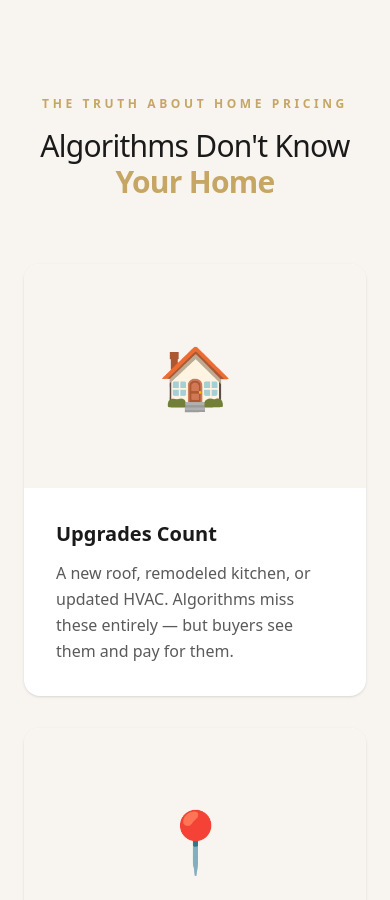
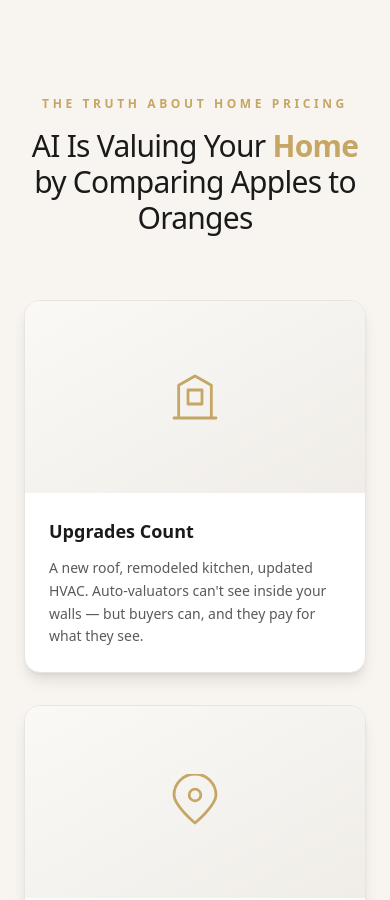
Before and after one commit to Matt2Build/home-market-prep, a Next.js app: page / in a window 390 px wide. Shown: the part 1100-2000 px from the top of the page. Built offline with nearby package versions, Linux system fonts and the light colour scheme.

Commit message:
fix: lazy-import resend to avoid build-time crash; re-deploy

```diff
--- a/package.json
+++ b/package.json
@@ -9,9 +9,11 @@
     "lint": "eslint"
   },
   "dependencies": {
+    "email-validator": "^2.0.4",
     "next": "16.2.10",
     "react": "19.2.4",
-    "react-dom": "19.2.4"
+    "react-dom": "19.2.4",
+    "resend": "^6.17.1"
   },
   "devDependencies": {
     "@tailwindcss/postcss": "^4",
--- a/src/app/page.tsx
+++ b/src/app/page.tsx
@@ -6,8 +6,9 @@ export default function Home() {
       {/* Navigation */}
       <nav className="fixed top-0 left-0 right-0 z-50 backdrop-blur-md bg-black/30">
         <div className="mx-auto max-w-7xl px-6 py-5 flex items-center justify-between">
-          <div className="text-xl font-bold tracking-[0.2em] uppercase text-white">
-            HomeMarket<span className="text-[#C6A664]">Prep</span>
+          <div className="text-xl font-bold tracking-[0.2em] uppercase">
+            <span className="text-[#C6A664]">Home</span>
+            <span className="text-white">Market</span>Prep
           </div>
           <a
             href="#cma"
@@ -20,12 +21,12 @@ export default function Home() {
 
       {/* ============ HERO ============ */}
       <section className="relative h-screen min-h-[700px] flex items-center justify-center overflow-hidden">
-        {/* Background — CSS gradient fallback + image */}
+        {/* Background — premium luxury home photo */}
         <div
           className="absolute inset-0"
           style={{
             background:
-              "linear-gradient(180deg, rgba(0,0,0,0.55) 0%, rgba(0,0,0,0.4) 50%, rgba(0,0,0,0.7) 100%), url(https://images.unsplash.com/photo-1600585154340-be6161a56a0c?auto=format&fit=crop&w=1920&q=80) center/cover no-repeat",
+              "linear-gradient(180deg, rgba(0,0,0,0.55) 0%, rgba(0,0,0,0.4) 50%, rgba(0,0,0,0.7) 100%), url(https://images.unsplash.com/photo-1512917774080-9991f1c4c750?auto=format&fit=crop&w=1920&q=80) center/cover no-repeat",
           }}
         />
 
@@ -35,16 +36,17 @@ export default function Home() {
             Sell with Confidence
           </p>
           <h1 className="text-4xl sm:text-5xl md:text-7xl font-light text-white leading-[1.15] tracking-tight">
-            Your Home Is Worth
+            Don&apos;t Trust an
             <br />
             <span className="font-semibold text-[#C6A664]">
-              More Than You Think
+              Algorithm With Your Price
             </span>
           </h1>
           <p className="mt-8 text-lg sm:text-xl text-white/80 max-w-2xl mx-auto leading-relaxed font-light">
-            Automated estimates don&apos;t see your upgrades, your location, or
-            today&apos;s buyer demand. Get a hand-built Comparative Market
-            Analysis from a local real estate expert.
+            Zillow, Redfin, and other auto-valuators compare your single-family
+            to condos, townhomes, and comps from months ago. Get a hand-built
+            Comparative Market Analysis from a local real estate expert who
+            actually knows your neighborhood.
           </p>
           <div className="mt-10 flex flex-col gap-4 sm:flex-row justify-center">
             <a
@@ -101,39 +103,131 @@ export default function Home() {
             The Truth About Home Pricing
           </p>
           <h2 className="text-3xl sm:text-4xl md:text-5xl font-light tracking-tight leading-[1.2]">
-            Algorithms Don&apos;t Know{" "}
-            <span className="font-semibold text-[#C6A664]">Your Home</span>
+            AI Is Valuing Your{" "}
+            <span className="font-semibold text-[#C6A664]">Home</span> by
+            Comparing Apples to Oranges
           </h2>
         </div>
 
-        <div className="grid gap-8 md:grid-cols-3">
+        <div className="grid gap-8 md:grid-cols-4">
           {[
             {
-              emoji: "🏠",
+              icon: "building" as const,
               title: "Upgrades Count",
-              desc: "A new roof, remodeled kitchen, or updated HVAC. Algorithms miss these entirely — but buyers see them and pay for them.",
+              desc: "A new roof, remodeled kitchen, updated HVAC. Auto-valuators can't see inside your walls — but buyers can, and they pay for what they see.",
             },
             {
-              emoji: "📍",
+              icon: "map-pin" as const,
               title: "Micro-Market Knowledge",
-              desc: "Cul-de-sac premium, school boundaries, traffic patterns. Your address tells a story that data can't read.",
+              desc: "Cul-de-sac premium, noisy street discount, school boundary shifts. Your exact block tells a story no algorithm has enough resolution to read.",
             },
             {
-              emoji: "📈",
+              icon: "trending-up" as const,
               title: "Current Buyer Demand",
-              desc: "What's actually selling right now — not what closed 3 months ago. Active buyer interest changes everything.",
+              desc: "What's actively going under contract right now — not what closed 90 days ago in a different market. Real-time demand changes everything.",
+            },
+            {
+              icon: "apple-orange" as const,
+              title: "Wrong-Comp Problem",
+              desc: "Your auto-estimate just compared your 4-bed single-family to a 2-bed condo across the highway. Apples to oranges, adjusted by a formula nobody can see.",
             },
           ].map((item) => (
             <div
               key={item.title}
-              className="bg-white rounded-2xl overflow-hidden shadow-sm hover:shadow-xl transition-all duration-500"
+              className="group bg-white rounded-2xl overflow-hidden shadow-lg hover:shadow-2xl transition-all duration-500 border border-[#E8E4DF] hover:border-[#C6A664]/30"
             >
-              <div className="h-56 bg-[#F8F5F0] flex items-center justify-center text-6xl">
-                {item.emoji}
+              <div className="h-48 bg-gradient-to-br from-[#FAF9F6] to-[#F0EDE8] flex items-center justify-center group-hover:scale-105 transition-transform duration-700">
+                {item.icon === "building" && (
+                  <div className="relative">
+                    <div className="absolute -inset-4 bg-[#C6A664]/8 rounded-full blur-xl opacity-0 group-hover:opacity-100 transition-opacity duration-700" />
+                    <svg
+                      className="relative w-14 h-14 text-[#C6A664]"
+                      fill="none"
+                      viewBox="0 0 24 24"
+                      stroke="currentColor"
+                      strokeWidth={1.2}
+                    >
+                      <path
+                        strokeLinecap="round"
+                        strokeLinejoin="round"
+                        d="M3 21h18M5 21V7l7-4 7 4v14M9 9h6v6H9z"
+                      />
+                    </svg>
+                  </div>
+                )}
+                {item.icon === "map-pin" && (
+                  <div className="relative">
+                    <div className="absolute -inset-4 bg-[#C6A664]/8 rounded-full blur-xl opacity-0 group-hover:opacity-100 transition-opacity duration-700" />
+                    <svg
+                      className="relative w-14 h-14 text-[#C6A664]"
+                      fill="none"
+                      viewBox="0 0 24 24"
+                      stroke="currentColor"
+                      strokeWidth={1.2}
+                    >
+                      <path
+                        strokeLinecap="round"
+                        strokeLinejoin="round"
+                        d="M12 21C12 21 3 13.5 3 9a9 9 0 1118 0c0 4.5-9 12-9 12z"
+                      />
+                      <circle cx="12" cy="9" r="2.5" />
+                    </svg>
+                  </div>
+                )}
+                {item.icon === "trending-up" && (
+                  <div className="relative">
+                    <div className="absolute -inset-4 bg-[#C6A664]/8 rounded-full blur-xl opacity-0 group-hover:opacity-100 transition-opacity duration-700" />
+                    <svg
+                      className="relative w-14 h-14 text-[#C6A664]"
+                      fill="none"
+                      viewBox="0 0 24 24"
+                      stroke="currentColor"
+                      strokeWidth={1.2}
+                    >
+                      <path
+                        strokeLinecap="round"
+                        strokeLinejoin="round"
+                        d="M22 7l-8.5 8.5L11 13l-6.5 7H22"
+                      />
+                      <path
+                        strokeLinecap="round"
+                        strokeLinejoin="round"
+                        d="M16 7h6v6"
+                      />
+                    </svg>
+                  </div>
+                )}
+                {item.icon === "apple-orange" && (
+                  <div className="relative">
+                    <div className="absolute -inset-4 bg-[#C6A664]/8 rounded-full blur-xl opacity-0 group-hover:opacity-100 transition-opacity duration-700" />
+                    <svg
+                      className="relative w-14 h-14 text-[#C6A664]"
+                      fill="none"
+                      viewBox="0 0 24 24"
+                      stroke="currentColor"
+                      strokeWidth={1.2}
+                    >
+                      <path
+                        strokeLinecap="round"
+                        strokeLinejoin="round"
+                        d="M4 10c2-4 6-4 8 0m0 0c2-4 6-4 8 0"
+                      />
+                      <path
+                        strokeLinecap="round"
+                        strokeLinejoin="round"
+                        d="M6 14v1a4 4 0 004 4h2a4 4 0 004-4v-1M16 14c3 2 5 5 5 9H11c0-4 2-7 5-9z"
+                      />
+                    </svg>
+                  </div>
+                )}
               </div>
-              <div className="p-8">
-                <h3 className="text-xl font-semibold mb-3">{item.title}</h3>
-                <p className="text-[#5A5A5A] leading-relaxed">{item.desc}</p>
+              <div className="p-6">
+                <h3 className="text-lg font-semibold mb-3 group-hover:text-[#C6A664] transition-colors">
+                  {item.title}
+                </h3>
+                <p className="text-[#5A5A5A] leading-relaxed text-sm">
+                  {item.desc}
+                </p>
               </div>
             </div>
           ))}
@@ -157,7 +251,7 @@ export default function Home() {
           <h2 className="text-3xl sm:text-4xl font-light leading-tight">
             Tell Us About Your Property.
             <br />
-            <span className="font-semibold">We'll Do the Research.</span>
+            <span className="font-semibold">We&apos;ll Do the Research.</span>
           </h2>
           <div className="mt-10 grid grid-cols-3 gap-8 text-white/80 max-w-lg mx-auto">
             {[
@@ -202,7 +296,7 @@ export default function Home() {
               <div className="mt-8 space-y-4">
                 {[
                   "Hand-built, not auto-generated",
-                  "Delivered within 24 hours",
+                  "ASAP delivery",
                   "No strings attached",
                   "Local market expertise",
                 ].map((item) => (
@@ -259,17 +353,39 @@ export default function Home() {
               <div className="h-8 bg-green-600" />
               <div className="p-8">
                 <h3 className="text-xl font-semibold text-green-700 flex items-center gap-2 mb-6">
-                  <svg className="w-6 h-6" fill="none" viewBox="0 0 24 24" stroke="currentColor" strokeWidth={2}>
-                    <path strokeLinecap="round" strokeLinejoin="round" d="M9 12l2 2 4-4m6 2a9 9 0 11-18 0 9 9 0 0118 0z" />
+                  <svg
+                    className="w-6 h-6"
+                    fill="none"
+                    viewBox="0 0 24 24"
+                    stroke="currentColor"
+                    strokeWidth={2}
+                  >
+                    <path
+                      strokeLinecap="round"
+                      strokeLinejoin="round"
+                      d="M9 12l2 2 4-4m6 2a9 9 0 11-18 0 9 9 0 0118 0z"
+                    />
                   </svg>
                   Worth the Investment
                 </h3>
                 <ul className="space-y-4">
                   {[
-                    { item: "Fresh interior paint", detail: "Neutral tones make spaces feel larger" },
-                    { item: "Deep clean & declutter", detail: "First impressions drive offers" },
-                    { item: "Curb appeal upgrades", detail: "Lawn, mulch, front door refresh" },
-                    { item: "Professional photography", detail: "Listing photos are digital curb appeal" },
+                    {
+                      item: "Fresh interior paint",
+                      detail: "Neutral tones make spaces feel larger",
+                    },
+                    {
+                      item: "Deep clean & declutter",
+                      detail: "First impressions drive offers",
+                    },
+                    {
+                      item: "Curb appeal upgrades",
+                      detail: "Lawn, mulch, front door refresh",
+                    },
+                    {
+                      item: "Professional photography",
+                      detail: "Listing photos are digital curb appeal",
+                    },
                   ].map((i) => (
                     <li key={i.item} className="flex items-start gap-3">
                       <span className="mt-2 w-2 h-2 rounded-full bg-green-500 shrink-0" />
@@ -288,17 +404,39 @@ export default function Home() {
               <div className="h-8 bg-red-500" />
               <div className="p-8">
                 <h3 className="text-xl font-semibold text-red-600 flex items-center gap-2 mb-6">
-                  <svg className="w-6 h-6" fill="none" viewBox="0 0 24 24" stroke="currentColor" strokeWidth={2}>
-                    <path strokeLinecap="round" strokeLinejoin="round" d="M10 14l2-2m0 0l2-2m0 0l2-2m0 0l2 2m0 0l-2 2m0 0l-2 2m0 0l-2-2" />
+                  <svg
+                    className="w-6 h-6"
+                    fill="none"
+                    viewBox="0 0 24 24"
+                    stroke="currentColor"
+                    strokeWidth={2}
+                  >
+                    <path
+                      strokeLinecap="round"
+                      strokeLinejoin="round"
+                      d="M10 14l2-2m0 0l2-2m0 0l2-2m0 0l2 2m0 0l-2 2m0 0l-2 2m0 0l-2-2"
+                    />
                   </svg>
                   Not Worth It Before Selling
                 </h3>
                 <ul className="space-y-4">
                   {[
-                    { item: "Major kitchen remodel", detail: "Rarely recouped before sale" },
-                    { item: "Full bathroom renovation", detail: "Cosmetic refresh beats full remodel" },
-                    { item: "Landscape overhaul", detail: "Cleanup beats full redesign" },
-                    { item: "Swimming pool installation", detail: "Polarizing for buyers, high cost" },
+                    {
+                      item: "Major kitchen remodel",
+                      detail: "Rarely recouped before sale",
+                    },
+                    {
+                      item: "Full bathroom renovation",
+                      detail: "Cosmetic refresh beats full remodel",
+                    },
+                    {
+                      item: "Landscape overhaul",
+                      detail: "Cleanup beats full redesign",
+                    },
+                    {
+                      item: "Swimming pool installation",
+                      detail: "Polarizing for buyers, high cost",
+                    },
                   ].map((i) => (
                     <li key={i.item} className="flex items-start gap-3">
                       <span className="mt-2 w-2 h-2 rounded-full bg-red-400 shrink-0" />
@@ -329,7 +467,9 @@ export default function Home() {
           <h2 className="text-3xl sm:text-4xl md:text-5xl font-light text-white leading-tight tracking-tight">
             Ready to Find Out What
             <br />
-            <span className="font-semibold text-[#C6A664]">Your Home Is Worth?</span>
+            <span className="font-semibold text-[#C6A664]">
+              Your Home Is Worth?
+            </span>
           </h2>
           <p className="mt-6 text-white/70 text-lg max-w-xl mx-auto">
             Free hand-built CMA. Real market insight. Local expertise. No strings attached.
@@ -346,8 +486,9 @@ export default function Home() {
       {/* ============ FOOTER ============ */}
       <footer className="bg-[#1A1A1A]">
         <div className="mx-auto max-w-7xl px-6 py-12 flex flex-col sm:flex-row items-center justify-between gap-4 border-b border-white/10">
-          <div className="text-lg font-bold tracking-[0.2em] uppercase text-white">
-            HomeMarket<span className="text-[#C6A664]">Prep</span>
+          <div className="text-lg font-bold tracking-[0.2em] uppercase">
+            <span className="text-[#C6A664]">Home</span>
+            <span className="text-white">Market</span>Prep
           </div>
           <p className="text-sm text-white/40">
             © {new Date().getFullYear()} Home Market Prep. All rights reserved.
```
Also changed, not shown: src/app/api/cma/route.ts (added, +64 -0 lines), src/components/CmaForm.tsx (+38 -9 lines), 1 other file (tests, documents, lock files or other folders).
